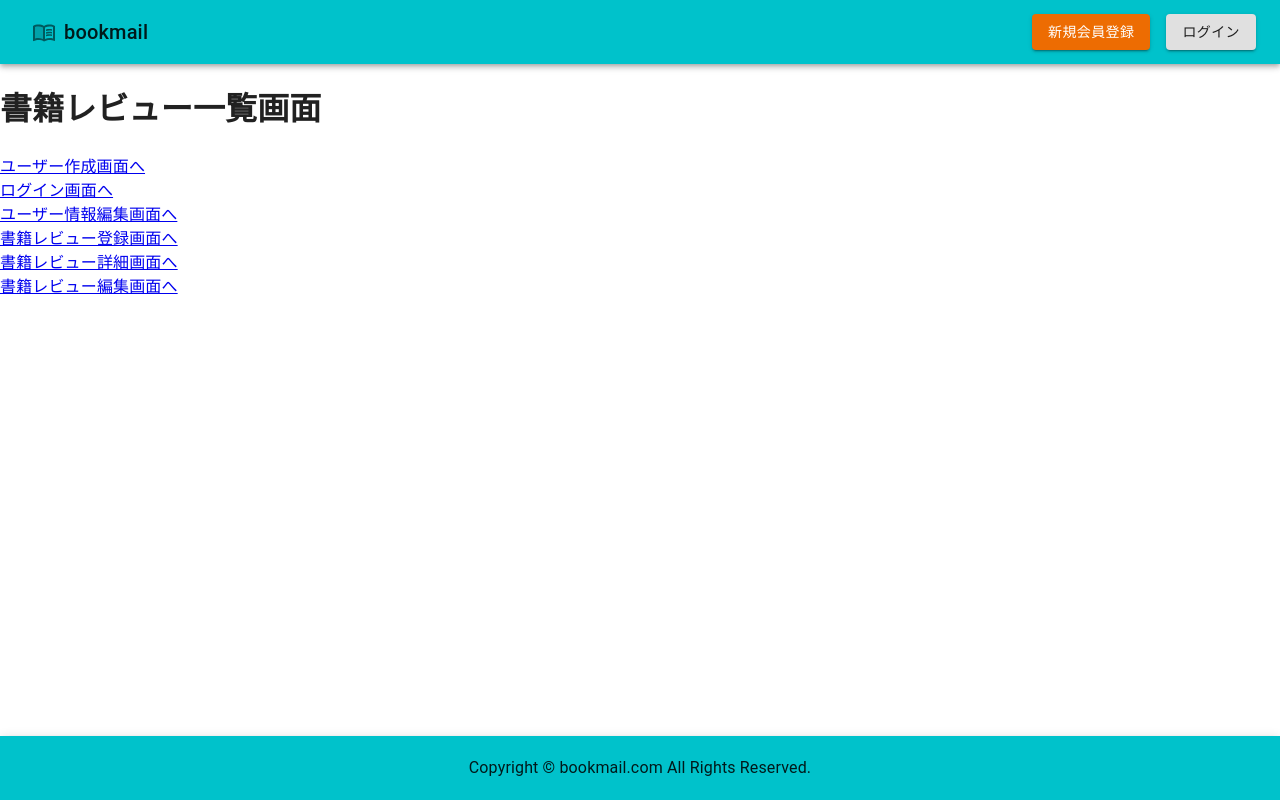
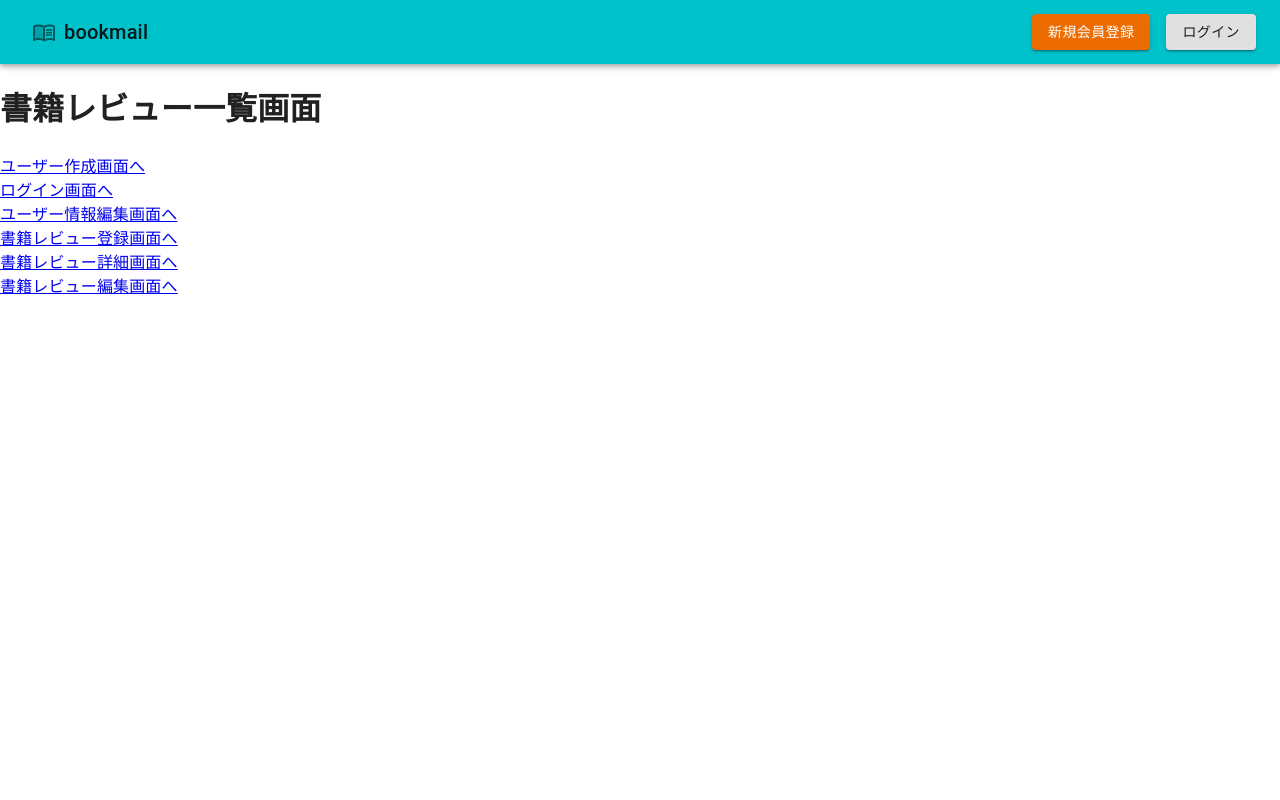
Before and after one commit to nns7/react-stations-bookapp, a React (Create React App) app: page / in a window 1280 px wide. Built offline with nearby package versions, Linux system fonts and the light colour scheme.

Commit message:
:art: フッタを各ページ最下部に挿入するようデザイン変更。

```diff
--- a/src/App.tsx
+++ b/src/App.tsx
@@ -2,7 +2,6 @@
 import { createTheme, ThemeProvider } from "@mui/material/styles";
 import * as React from "react";
 import { BrowserRouter, Routes, Route } from "react-router-dom";
-import Footer from "./components/Footer";
 import Header from "./components/Header";
 import Home from "./pages/Home";
 import Login from "./pages/Login";
@@ -29,7 +28,6 @@
           <Route path={`/detail/:id`} element={<ReviewDetail />} />
           <Route path={`/edit/:id`} element={<ReviewEdit />} />
         </Routes>
-        <Footer />
       </BrowserRouter>
     </ThemeProvider>
   );
--- a/src/components/Footer.tsx
+++ b/src/components/Footer.tsx
@@ -1,15 +1,16 @@
 import * as React from "react";
-import { AppBar, Toolbar, Typography } from "@mui/material";
+import { Typography } from "@mui/material";
 
 const Footer = () => {
   return (
-    <AppBar position="fixed" color="primary" sx={{ top: "auto", bottom: 0 }}>
-      <Toolbar>
-        <Typography textAlign="center" component="div" sx={{ flexGrow: 1 }}>
-          Copyright © bookmail.com All Rights Reserved.
-        </Typography>
-      </Toolbar>
-    </AppBar>
+    <Typography
+      variant="body2"
+      color="text.secondary"
+      align="center"
+      sx={{ flexGrow: 1 }}
+    >
+      Copyright © bookmail.com All Rights Reserved.
+    </Typography>
   );
 };
 
```
